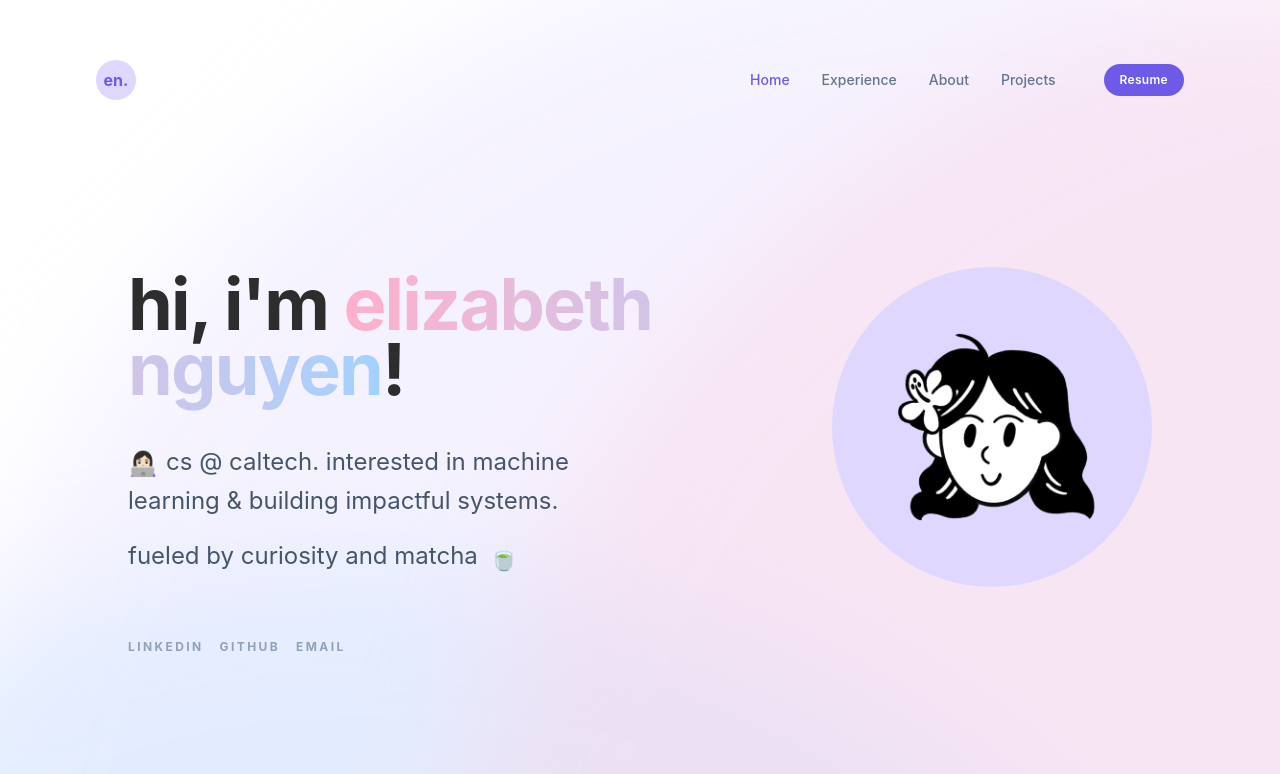
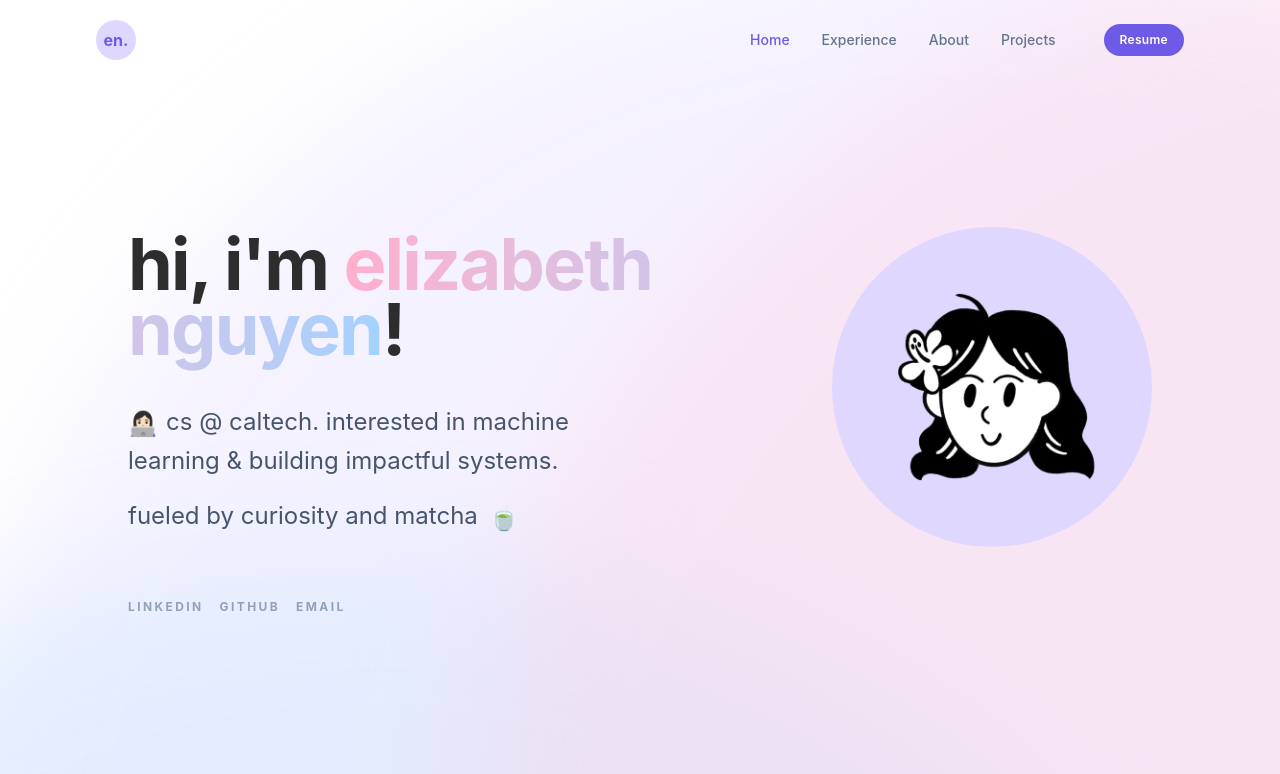
Before and after one commit to elingu3/elizabeth-nguyen, a React (Vite) app: page / in a window 1280 px wide. Shown: the top 774 px of the page. Built offline with nearby package versions, Linux system fonts and the light colour scheme.

Commit message:
fix spacing of header

```diff
--- a/src/components/Header.tsx
+++ b/src/components/Header.tsx
@@ -11,7 +11,7 @@ export default function Header() {
     }`;
 
   return (
-    <nav className="sticky top-0 z-50 mt-10">
+    <nav className="sticky top-0 z-50">
       <div className="max-w-6xl mx-auto px-8 h-20 flex items-center justify-between">
         <Link
           to="/"
```
